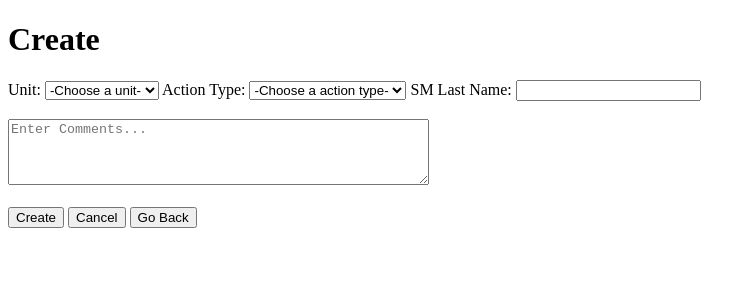
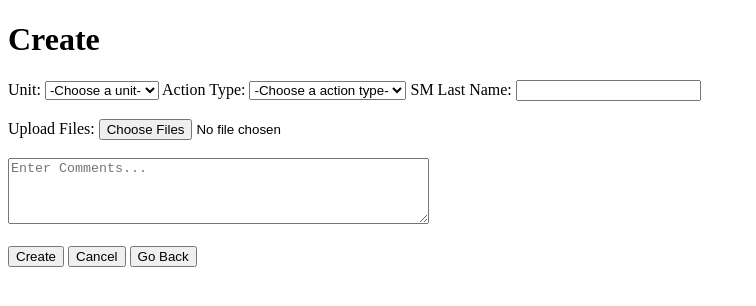
Before and after one commit to tylersnel/Ticket-Tracking, a Flask app: page /create_action in a window 1280 px wide. Shown: the top 306 px of the page, without its empty margins (0-756 px from the left). Run offline with Flask 3, Linux system fonts and the light colour scheme.

Commit message:
Added file upload feature

```diff
--- a/app.py
+++ b/app.py
@@ -1,8 +1,10 @@
 import flask
-from flask import Flask, render_template, request, redirect, url_for, session
+from flask import Flask, render_template, request, redirect, url_for, session, flash, send_file
 import os
 import database
 from key import key
+import io
+import mimetypes
 
 object = database.DB()
 app = flask.Flask(__name__)
@@ -97,10 +99,23 @@ def create_action():
             comment= request.form["comments"]
             query = "INSERT INTO actions (unit_name, action_type, sm_last_name, action_status, action_creator) VALUES (%s, %s, %s, %s, %s)"
             query2 = "INSERT INTO comments(comment, action_id, user_id) VALUES (%s, %s, %s)"
-            if object.db_create_ticket(query, query2, unit, action_type, sm_last_name, action_status, action_creator, comment):
-                return redirect (url_for('main'))
-            else:
-                return render_template("login.j2")
+            action_id = object.db_create_ticket(query, query2, unit, action_type, sm_last_name, action_status, action_creator, comment)
+
+            if 'files' in request.files:
+                print("hi")
+                files = request.files.getlist('files')
+                for file in files:
+                    if file:
+                        file_data = file.read()
+                        file_name = file.filename
+                        mime_type = file.mimetype
+                        query3 = "INSERT INTO files (action_id, file_name, file_data, mime_type, user_id) VALUES (%s, %s, %s, %s, %s)"
+                        if object.db_upload_files(query3, action_id, file_name, file_data, mime_type, action_creator):
+                            return redirect (url_for('main'))
+                        else:
+                            return render_template("login.j2")
+            return redirect (url_for('main'))
+
     return render_template("create_action.j2")
 
 @app.route('/view_action/<int:action_id>', methods=["POST", "GET"])
--- a/templates/create_action.j2
+++ b/templates/create_action.j2
@@ -38,6 +38,9 @@
         <label for="sm_last_name">SM Last Name:</label>
         <input type="text" id="sm_last_name" name="sm_last_name" required>
         <br></br>
+        <label for="files">Upload Files:</label>
+        <input type="file" id="files" name="files" multiple>
+        <br></br>
         <textarea id="comments" name="comments" rows="4" cols="50" placeholder="Enter Comments..." required></textarea>
         <br></br>
         <input type="submit" value="Create" name="Create_Action">
```
Also changed, not shown: other parts of templates/create_action.j2 (+1 -1 lines), database.py (+7 -1 lines).
